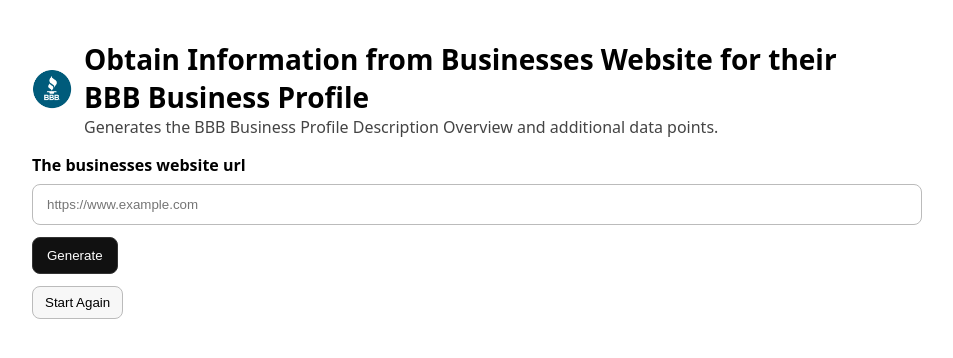
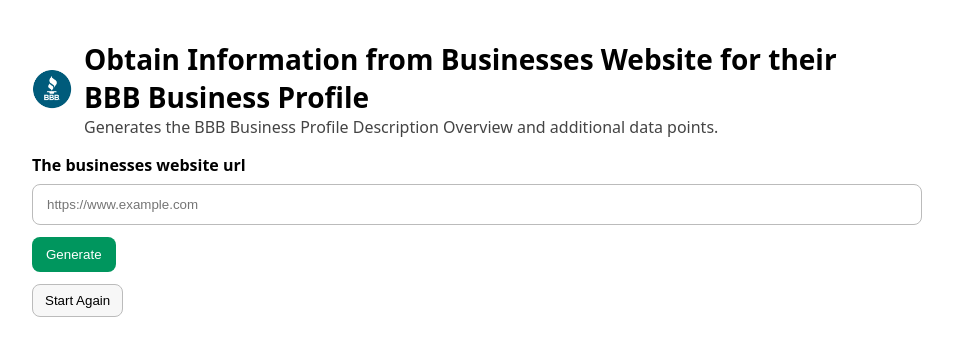
Before and after one commit to ksandersbbb5/bbb-business-profile-data, a React (Vite) app: page / in a window 1280 px wide. Shown: the top 358 px of the page, without its empty margins (178-1131 px from the left). Built offline with nearby package versions, Linux system fonts and the light colour scheme; the HTML template or start-up script is replaced by a standard one.

Commit message:
Update UrlForm.jsx

```diff
--- a/src/components/UrlForm.jsx
+++ b/src/components/UrlForm.jsx
@@ -34,7 +34,19 @@
       {clientError && (
         <div style={{ color: 'red', marginTop: 8 }}>{clientError}</div>
       )}
-      <button type="submit" disabled={loading} style={{ marginTop: 12, padding: '10px 14px', borderRadius: 8, border: '1px solid #333', background: '#111', color: '#fff', cursor: loading ? 'wait' : 'pointer' }}>
+      <button
+        type="submit"
+        disabled={loading}
+        style={{
+          marginTop: 12,
+          padding: '10px 14px',
+          borderRadius: 8,
+          border: 'none',
+          background: '#00965E',
+          color: '#fff',
+          cursor: loading ? 'wait' : 'pointer'
+        }}
+      >
         {loading ? 'Generating…' : 'Generate'}
       </button>
     </form>
```
